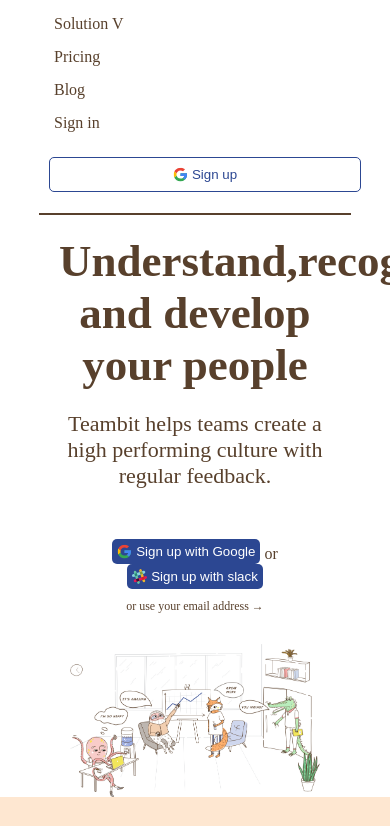
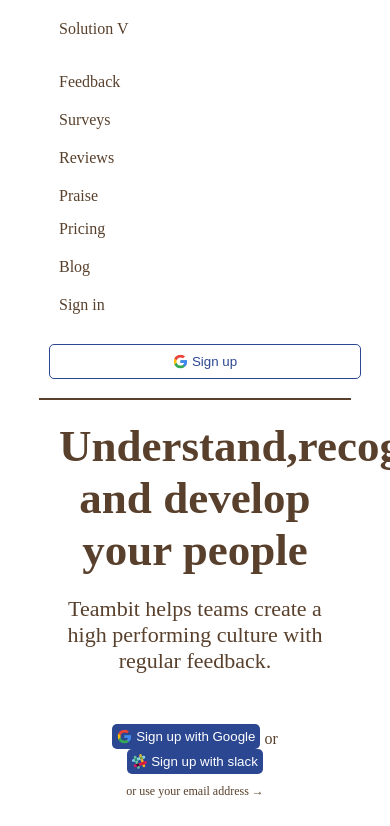
Before and after one commit to DanieleDet95/node-sass-teambit, a website: page index.html in a window 390 px wide. Shown: the top 826 px of the page. Drawn offline with nearby package versions, Linux system fonts and the light colour scheme.

Commit message:
Teambit 1.0

```diff
--- a/index.html
+++ b/index.html
@@ -33,12 +33,12 @@
             <a href="#"><li class="sotto">Solution V
 
               <!-- Sotto menu -->
-              <div class="sotto_menu nascosto">
-                <a href="#"><p>Feedback</p></a>
-                <a href="#"><p>Surveys</p></a>
-                <a href="#"><p>Reviews</p></a>
-                <a href="#"><p>Praise</p></a>
-              </div>
+              <ul class="sotto_menu nascosto">
+                <li><a href="#"><p>Feedback</p></a></li>
+                <li><a href="#"><p>Surveys</p></a></li>
+                <li><a href="#"><p>Reviews</p></a></li>
+                <li><a href="#"><p>Praise</p></a></li>
+              </ul>
             </li></a>
 
             <a href="#"><li>Pricing</li></a>
--- a/src/scss/partials/_header.scss
+++ b/src/scss/partials/_header.scss
@@ -37,15 +37,17 @@
       margin: 15px;
 
       .sotto_menu{
+        display: block;
         position: absolute;
         top: 25px;
         left: 0px;
         background: white;
         border: 1px solid #58402c;
-
-        p{
+        li{
           padding: 10px;
           color: #58402c;
+          margin: 0;
+          width: 100%;
 
           &:hover{
             background: $color_button;
@@ -105,29 +107,43 @@
 // Media query navbar
 @media screen and (max-width: 750px){
   nav{
-    height: 200px;
+    height: 400px;
 
     .left{
       display: none;
     }
-
+    // Right
     .right{
-      float: none;
+      float: left;
+      width: 100%;
 
       ul{
-        width: 100%;
         display: block;
+        margin-top: 10px;
+        color: $color_text;
       }
       li{
         display: block;
+        position: relative;
+        margin: 20px;
 
         .sotto_menu{
-          position: absolute;
-          top: 25px;
-          left: 0px;
+          display: block;
+          position: relative;
+          border: none;
+          li{
+            color: #58402c;
+            padding: 0;
+            padding-bottom: 20px;
+            width: 100%;
+
+            &:hover{
+              background: $color_button;
+            }
+          }
 
           &.nascosto{
-            display: none;
+            display: block;
           }
         }
       }
```
Also changed, not shown: dist/app.css.
